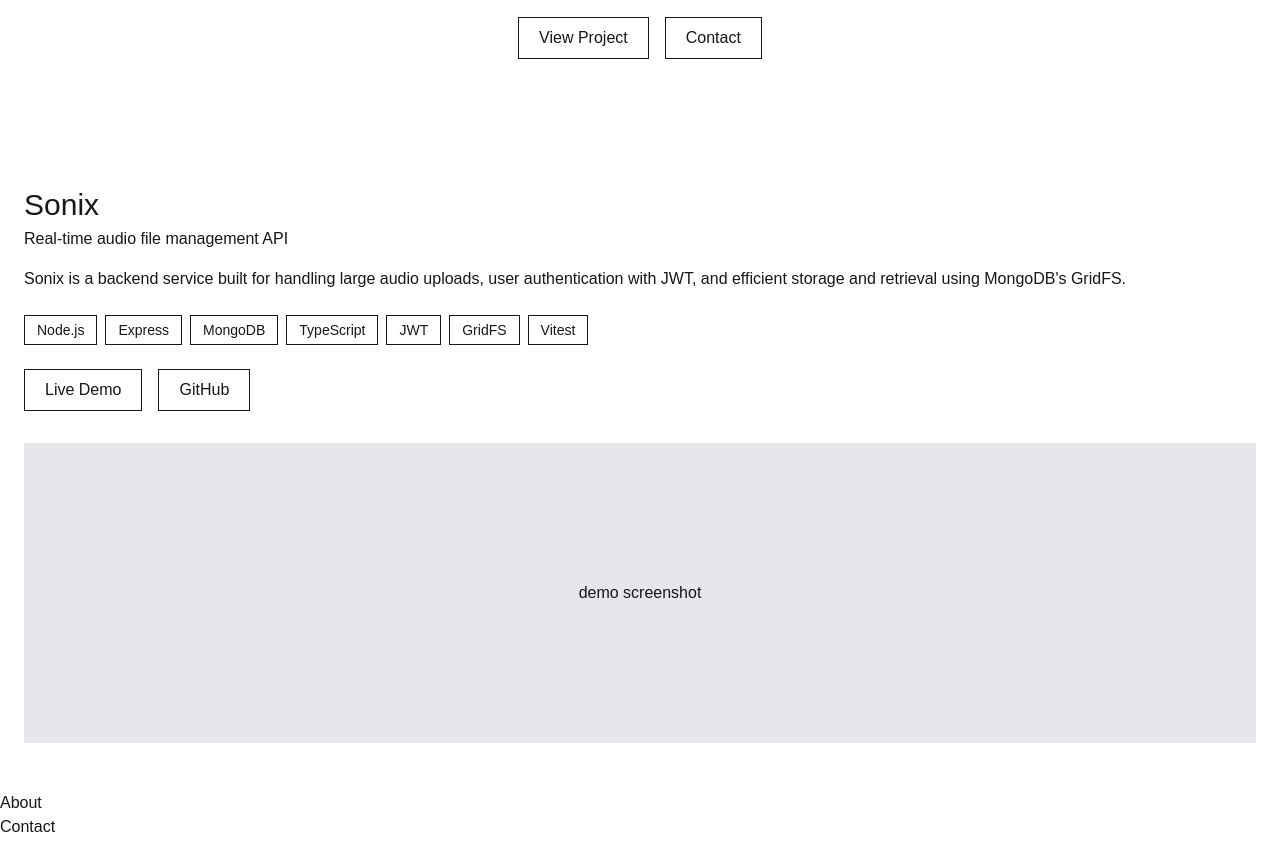
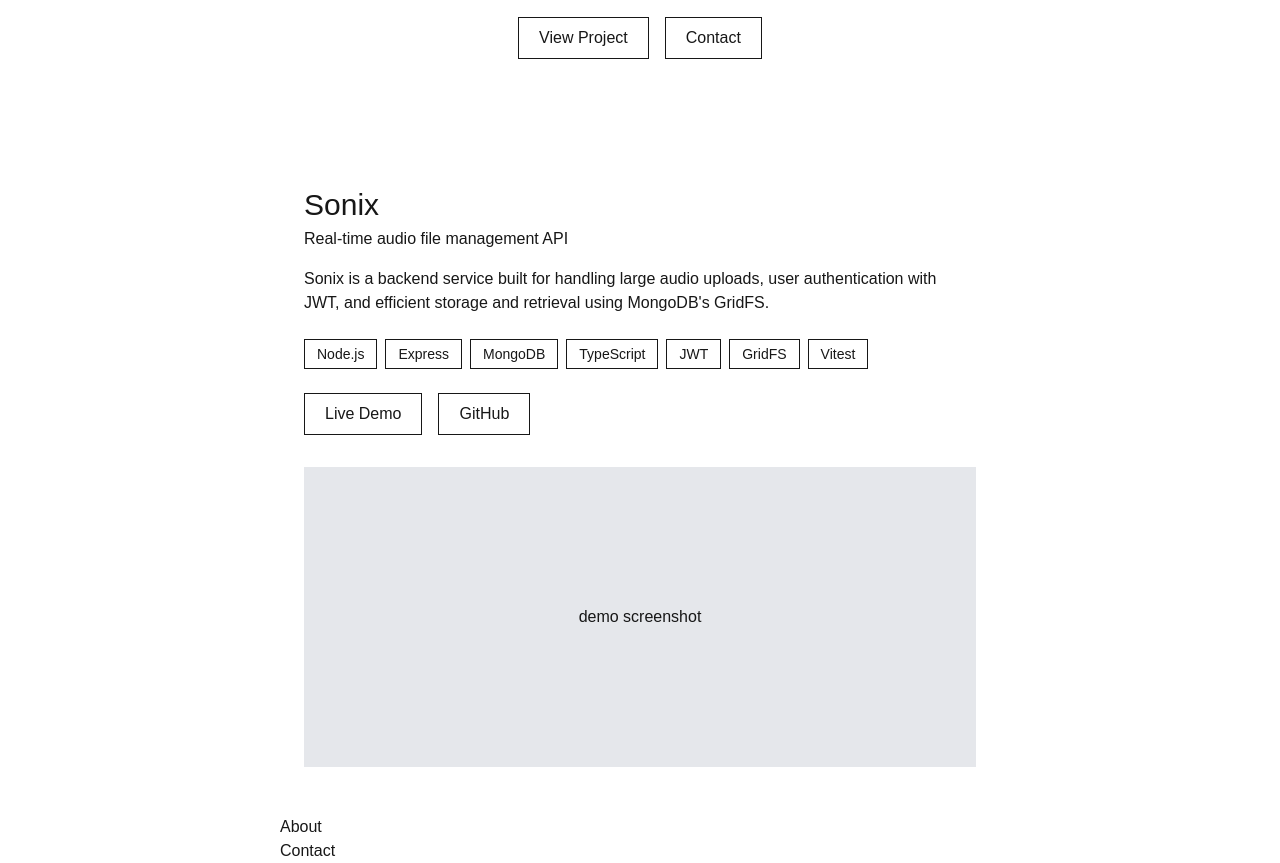
Before and after one commit to Alarlar/portfolio, a Next.js app: page / in a window 1280 px wide. Shown: the part 240-1103 px from the top of the page. Before the commit the page ends 1079 px from the top, so only its background shows below. Built offline with nearby package versions, Linux system fonts and the light colour scheme.

Commit message:
add featured project section structure for Sonix

```diff
--- a/src/app/page.tsx
+++ b/src/app/page.tsx
@@ -8,10 +8,12 @@ export default function Home() {
   return (
     <>
       <Header />
-      <Hero />
-      <FeaturedProject />
-      <About />
-      <Contact />
+      <div className="max-w-3xl mx-auto px-6">
+        <Hero />
+        <FeaturedProject />
+        <About />
+        <Contact />
+      </div>
     </>
   );
 }
```
